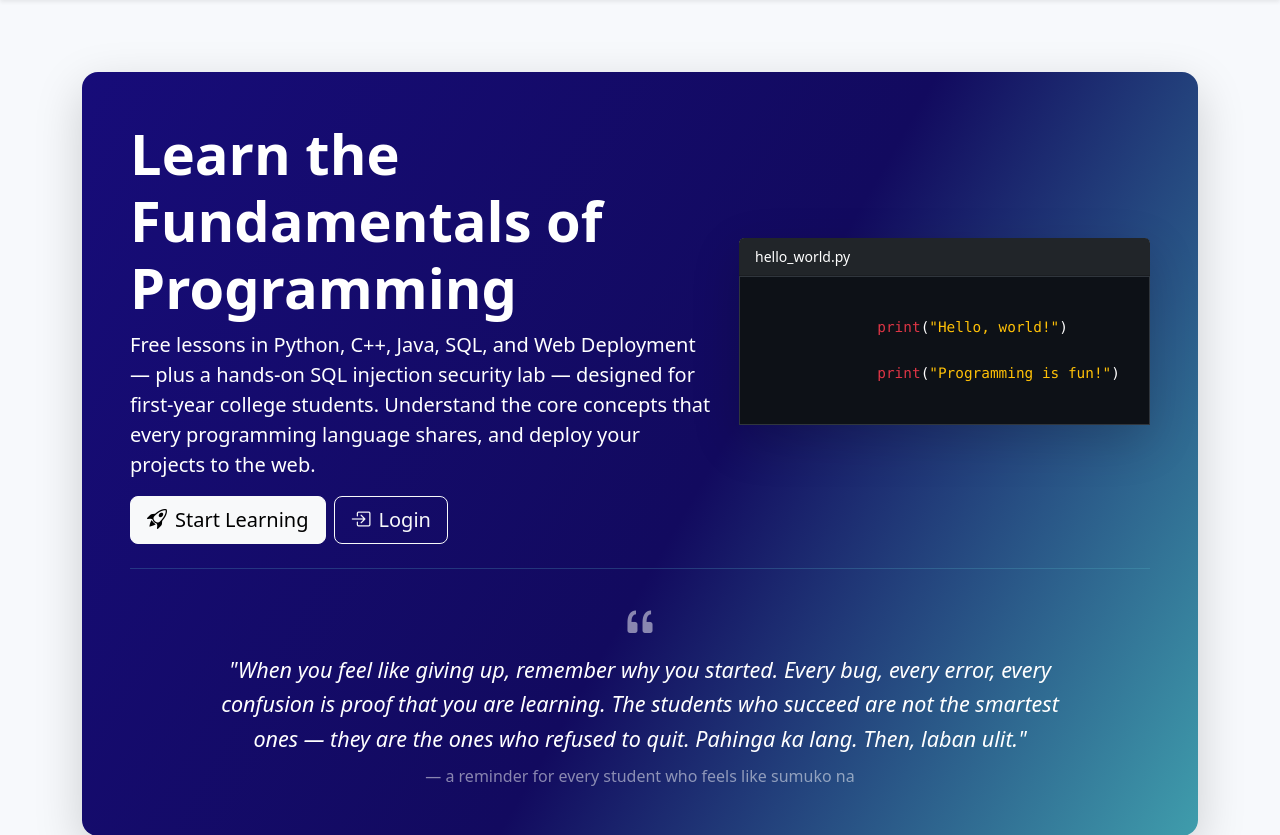
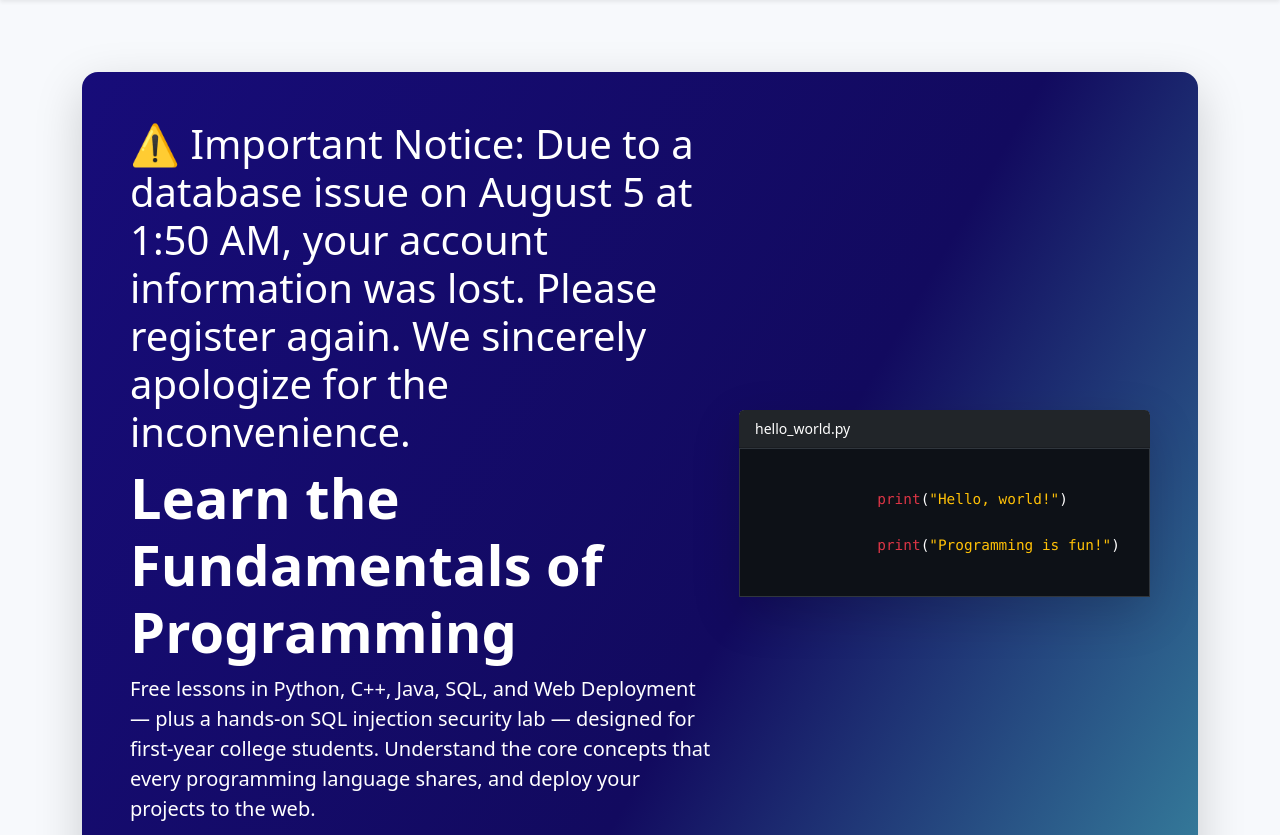
Before and after one commit to christianrenz210/learnfUNDAMENTALS, a Flask app: page / in a window 1280 px wide. Shown: the part 56-891 px from the top of the page. Run offline with Flask 3, Linux system fonts and the light colour scheme; some libraries are stand-ins or nearby versions.

Commit message:
Add important notice about account information loss
Added an important notice regarding account information loss due to a database issue.

```diff
--- a/templates/index.html
+++ b/templates/index.html
@@ -8,6 +8,7 @@
     <div class="hero-section rounded-4 text-white p-4 p-lg-5 shadow-lg">
       <div class="row align-items-center">
         <div class="col-lg-7">
+          <h1>⚠️ Important Notice: Due to a database issue on August 5 at 1:50 AM, your account information was lost. Please register again. We sincerely apologize for the inconvenience.</h1>
           <h1 class="display-4 fw-bold">Learn the Fundamentals of Programming</h1>
           <p class="lead">
             Free lessons in Python, C++, Java, SQL, and Web Deployment — plus a
```
